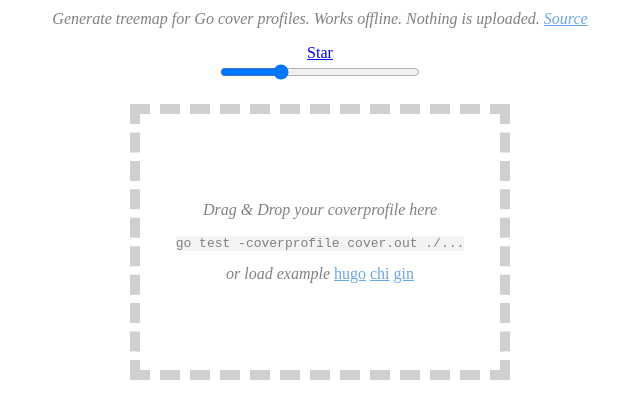
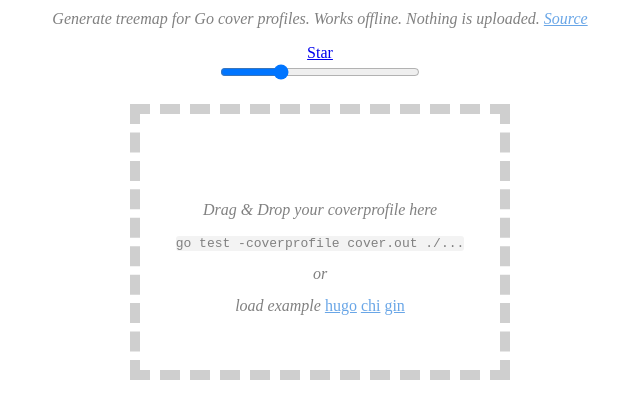
Before and after one commit to nikolaydubina/go-cover-treemap-web, a plain HTML site: page index.html in a window 1280 px wide. Shown: the part 97-516 px from the top of the page, without its empty margins (320-960 px from the left). Drawn offline with Linux system fonts and the light colour scheme; no server answers.

Commit message:
Update index.html

```diff
--- a/index.html
+++ b/index.html
@@ -112,7 +112,9 @@
                 <br>
                 <code class="code">go test -coverprofile cover.out ./...</code>
                 <br>
-                <i>or load example</i>
+                <i>or</i>
+                <br>
+                <i>load example</i>
                 <a id="example-hugo" class="example-file-link">hugo</a>
                 <a id="example-chi" class="example-file-link">chi</a>
                 <a id="example-gin" class="example-file-link">gin</a>
```
